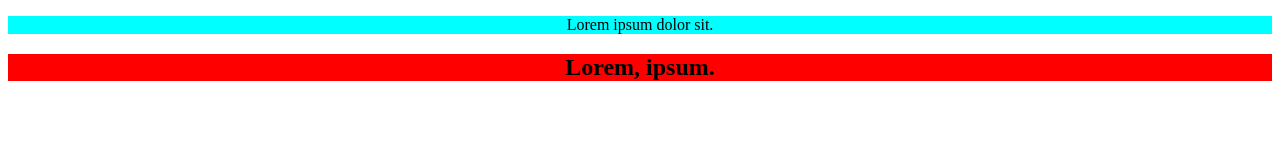
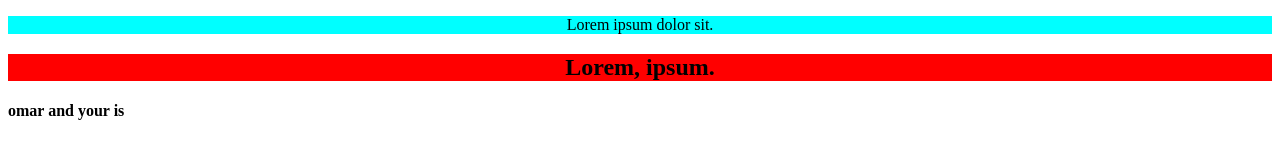
Before and after one commit to omaranwar17/new-files, a plain HTML site: page index.html in a window 1280 px wide. Drawn offline with Linux system fonts and the light colour scheme.

Commit message:
Update index.html

```diff
--- a/index.html
+++ b/index.html
@@ -9,5 +9,8 @@
 <body>
     <p>Lorem ipsum dolor sit.</p>
     <h2>Lorem, ipsum.</h2>
+
+<h4>omar and your  is </h4>
+
 </body>
 </html>
```
